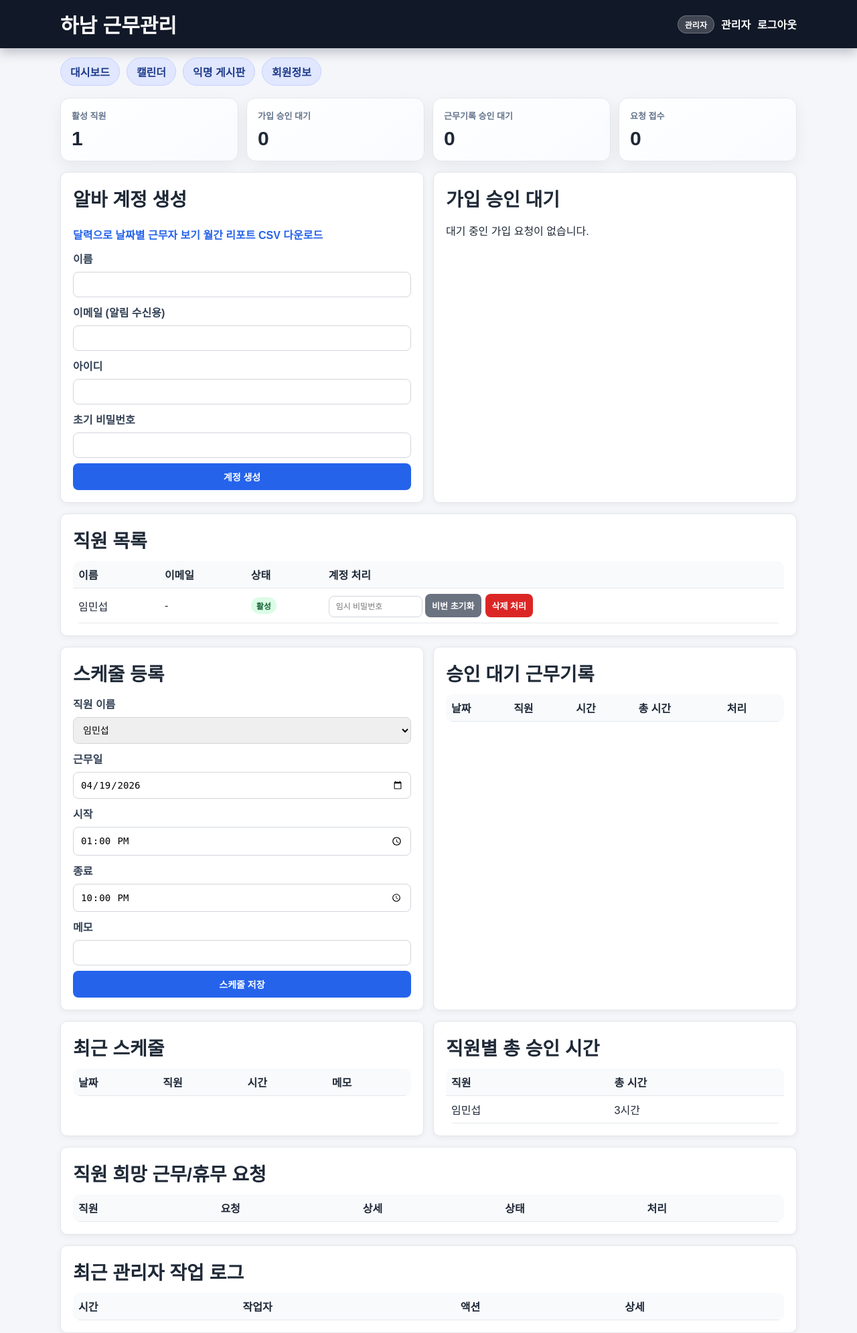
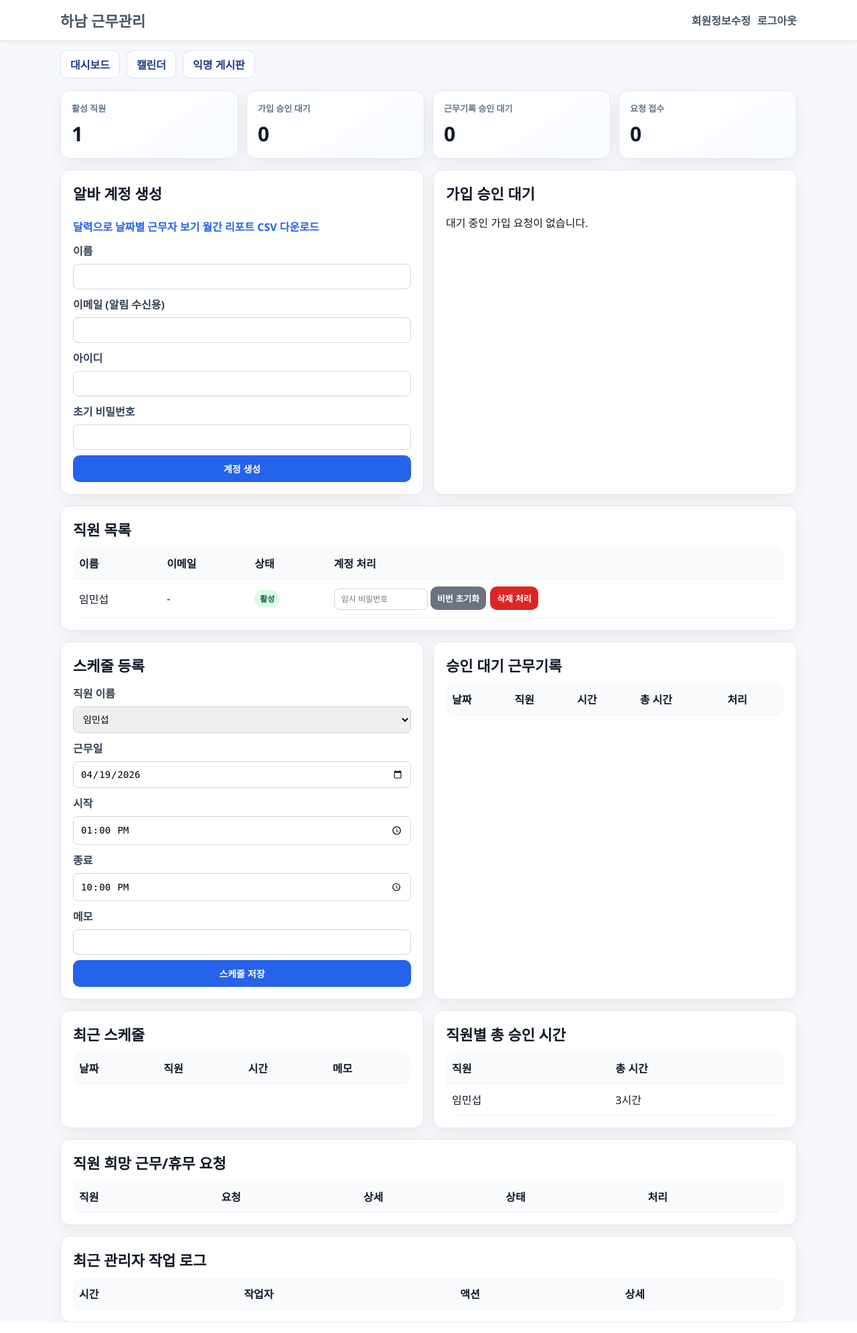
Before and after one commit to ClassIaC/hanam, a Flask app: page /admin in a window 1280 px wide. Shown: the whole page at 67% size. Run offline with Flask 3, Linux system fonts and the light colour scheme; a user stored in the database is signed in; data comes from the database, SQL or seed files in the repository; data that the repository does not hold is empty.

Commit message:
Refine UI to a cleaner standard web style.
Add a modern theme override stylesheet and move profile edit link to the top user area for a more familiar navigation layout.

Made-with: Cursor

```diff
--- /dev/null
+++ b/static/modern.css
@@ -0,0 +1,13 @@
+body{background:#f6f8fb;color:#111827;font-family:"Pretendard","Noto Sans KR","Segoe UI",Arial,sans-serif}
+.topbar{background:#fff;border-bottom:1px solid #e5e7eb;box-shadow:0 2px 8px rgba(15,23,42,.06)}
+.brand{color:#0f172a;font-size:22px}
+.user-area a,.topbar a{color:#475569}
+.subnav a{background:#fff;border:1px solid #dbe3ef;border-radius:10px}
+.card{border:1px solid #e5e7eb;border-radius:14px;box-shadow:0 8px 24px rgba(15,23,42,.06)}
+.card h2{font-size:22px}
+table{border-collapse:separate;border-spacing:0}
+thead{background:#f8fafc}
+th,td{border-bottom:1px solid #edf2f7;padding:11px 9px}
+button{border-radius:10px}
+.stats-grid .stat-card{border:1px solid #e5e7eb;border-radius:14px}
+.status-badge{border-radius:999px}
--- a/templates/base.html
+++ b/templates/base.html
@@ -5,6 +5,7 @@
     <meta name="viewport" content="width=device-width, initial-scale=1" />
     <title>하남 근무관리</title>
     <link rel="stylesheet" href="{{ url_for('static', filename='style.css') }}" />
+    <link rel="stylesheet" href="{{ url_for('static', filename='modern.css') }}" />
   </head>
   <body>
     <header class="topbar">
@@ -14,6 +15,7 @@
         <div class="user-area">
           <span class="role-chip">{{ "관리자" if session.get('role') == "admin" else "직원" }}</span>
           <span>{{ session.get('full_name', session.get('username')) }}</span>
+          <a href="{{ url_for('profile') }}">회원정보수정</a>
           <a href="{{ url_for('logout') }}">로그아웃</a>
         </div>
         {% endif %}
@@ -27,11 +29,9 @@
         <a href="{{ url_for('admin_dashboard') }}">대시보드</a>
         <a href="{{ url_for('admin_calendar') }}">캘린더</a>
         <a href="{{ url_for('board_list') }}">익명 게시판</a>
-        <a href="{{ url_for('profile') }}">회원정보</a>
         {% else %}
         <a href="{{ url_for('staff_dashboard') }}">내 근무</a>
         <a href="{{ url_for('board_list') }}">익명 게시판</a>
-        <a href="{{ url_for('profile') }}">회원정보</a>
         {% endif %}
       </nav>
       {% endif %}
```
